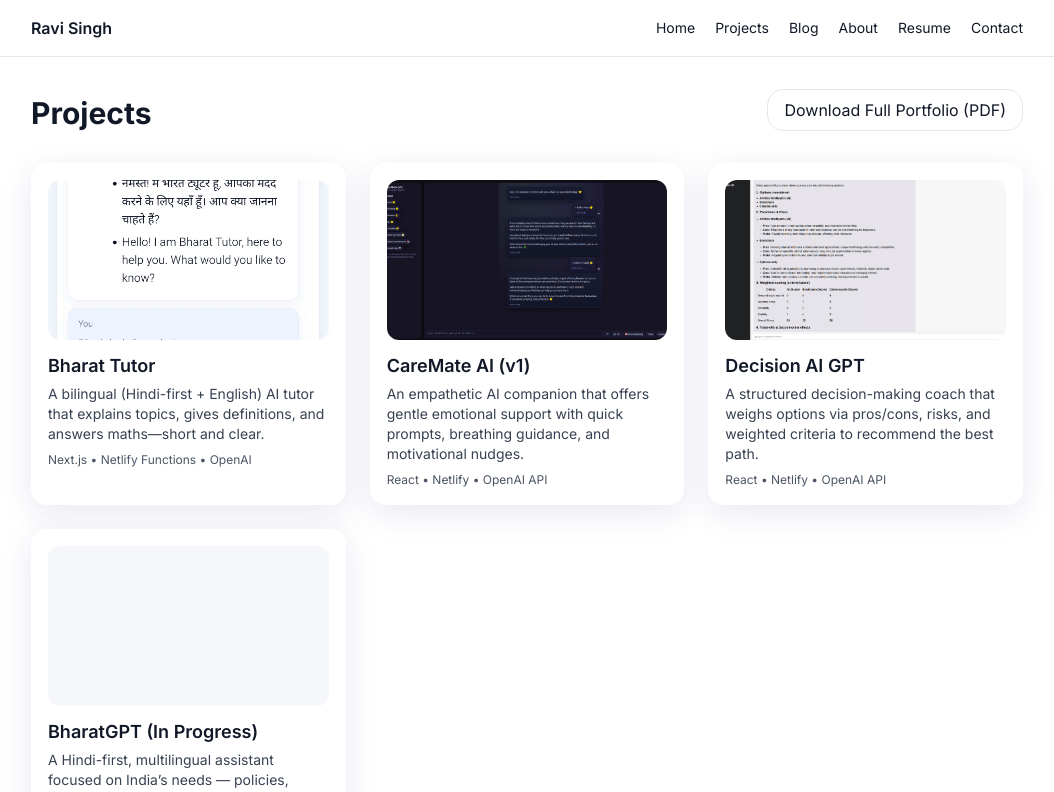
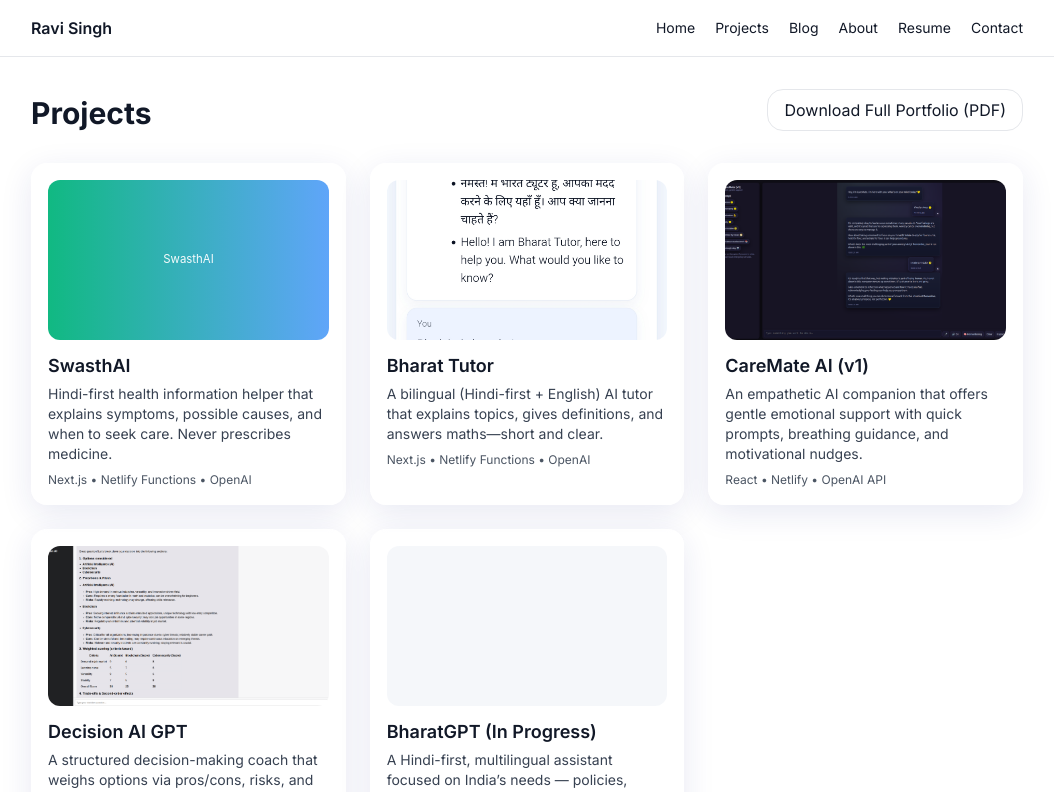
Before and after one commit to helloraviai-ctrl/ravi-portfolio, a Next.js app: page /resume in a window 1280 px wide. Shown: the top 792 px of the page, without its empty margins (113-1167 px from the left). Built offline with nearby package versions, Linux system fonts and the light colour scheme.

Commit message:
feat(projects): add SwasthAI (Hindi-first health info app; no medicines)

```diff
--- a/content/projects/index.ts
+++ b/content/projects/index.ts
@@ -1,9 +1,11 @@
+import SwasthAI, { meta as swasthMeta } from "./swasthai";
 import BharatTutor, { meta as bharatTutorMeta } from "./bharat-tutor";
 import Caremate, { meta as careMeta } from "./caremate-ai";
 import Decision, { meta as decMeta } from "./decision-ai";
 import Bharat, { meta as bharatMeta } from "./bharatgpt";
 
 export const projects = [
+  { slug: "swasthai", meta: swasthMeta, component: SwasthAI },
   { slug: "bharat-tutor", meta: bharatTutorMeta, component: BharatTutor },
   { slug: "caremate-ai", meta: careMeta, component: Caremate },
   { slug: "decision-ai", meta: decMeta, component: Decision },
--- /dev/null
+++ b/content/projects/swasthai.tsx
@@ -0,0 +1,54 @@
+// content/projects/swasthai.tsx
+export const meta = {
+  title: "SwasthAI",
+  date: "2025-09",
+  tech: ["Next.js", "Netlify Functions", "OpenAI"],
+  demo: "https://apnaswasthai.netlify.app/",
+  repo: "", // add later if you open-source it
+  cover: "/projects/swasthai-cover.svg", // or "/projects/swasthai-cover.svg"
+  badges: ["Hindi First", "Health Info", "Voice (WIP)"],
+  summary:
+    "Hindi-first health information helper that explains symptoms, possible causes, and when to seek care. Never prescribes medicine."
+};
+
+export default function Content() {
+  return (
+    <>
+      <p>
+        <strong>SwasthAI</strong> provides clear, Hindi-first health information. It can explain
+        common symptoms, list <em>possible</em> causes, give simple self-care guidance,
+        and suggest when to see a doctor. English support is available too.
+      </p>
+
+      <h3>Safety & scope (important)</h3>
+      <ul>
+        <li><strong>Not a doctor</strong> — information only, not diagnosis or treatment.</li>
+        <li><strong>No medicines/pills</strong> are recommended by the app.</li>
+        <li>Encourages <strong>in-person care</strong> for worrying or persistent symptoms.</li>
+        <li>Shows emergency guidance (e.g., call 108/112 in India) when risk is detected.</li>
+      </ul>
+
+      <h3>Features</h3>
+      <ul>
+        <li>Hindi-first answers with concise English summary.</li>
+        <li>Short, simple explanations for symptoms and conditions.</li>
+        <li>Optional “upload report/photo” (OCR roadmap) to extract key terms.</li>
+        <li>Mobile-friendly chat UI; voice mode planned.</li>
+      </ul>
+
+      <h3>How it works</h3>
+      <ul>
+        <li>Next.js frontend + Netlify Functions for serverless API calls.</li>
+        <li>Safety-aware prompt that avoids prescribing or diagnosing.</li>
+        <li>Guardrails: max length, disclaimers, and “seek care” triggers.</li>
+      </ul>
+
+      <h3>Roadmap</h3>
+      <ul>
+        <li>OCR for reports (Hindi/English), symptom checklists, voice replies.</li>
+        <li>Local language expansion beyond Hindi, richer first-aid flows.</li>
+        <li>Privacy notes and data-deletion UI.</li>
+      </ul>
+    </>
+  );
+}
```
Also changed, not shown: public/projects/swasthai-cover.svg (added).
